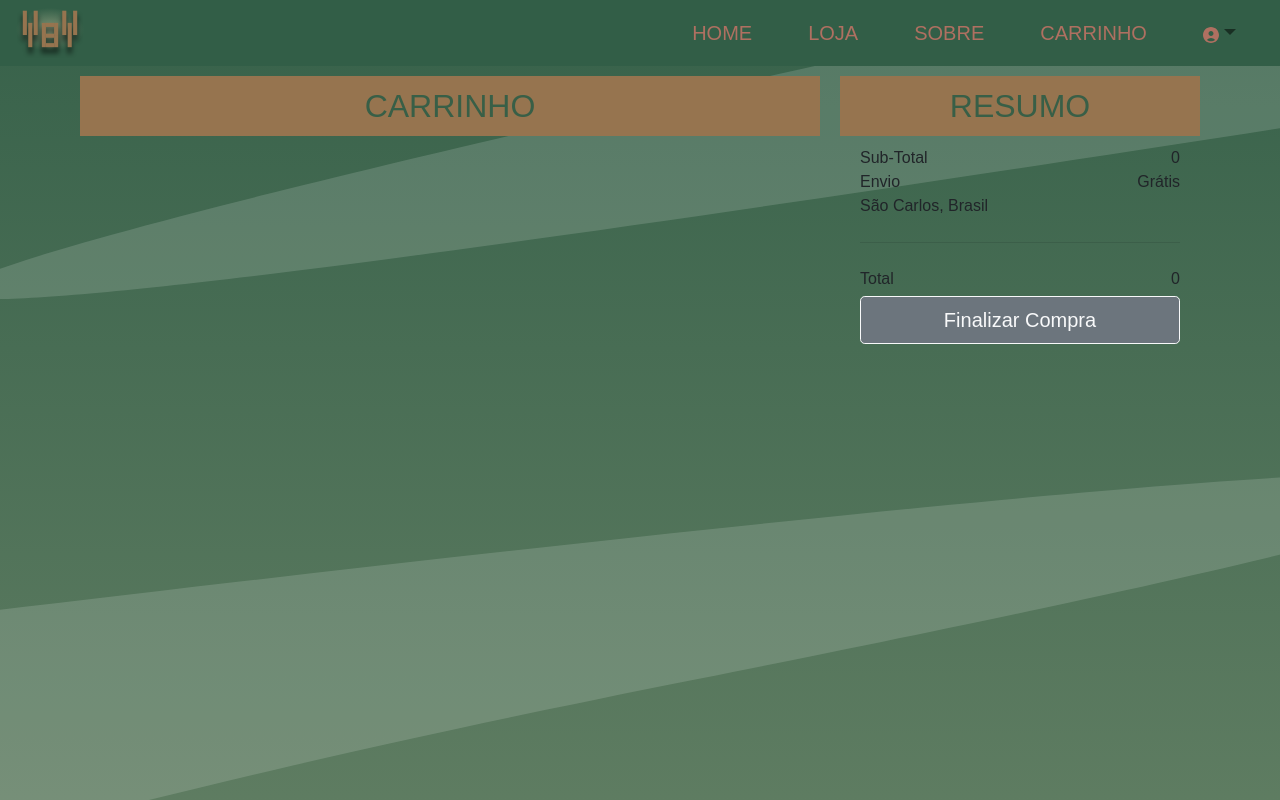
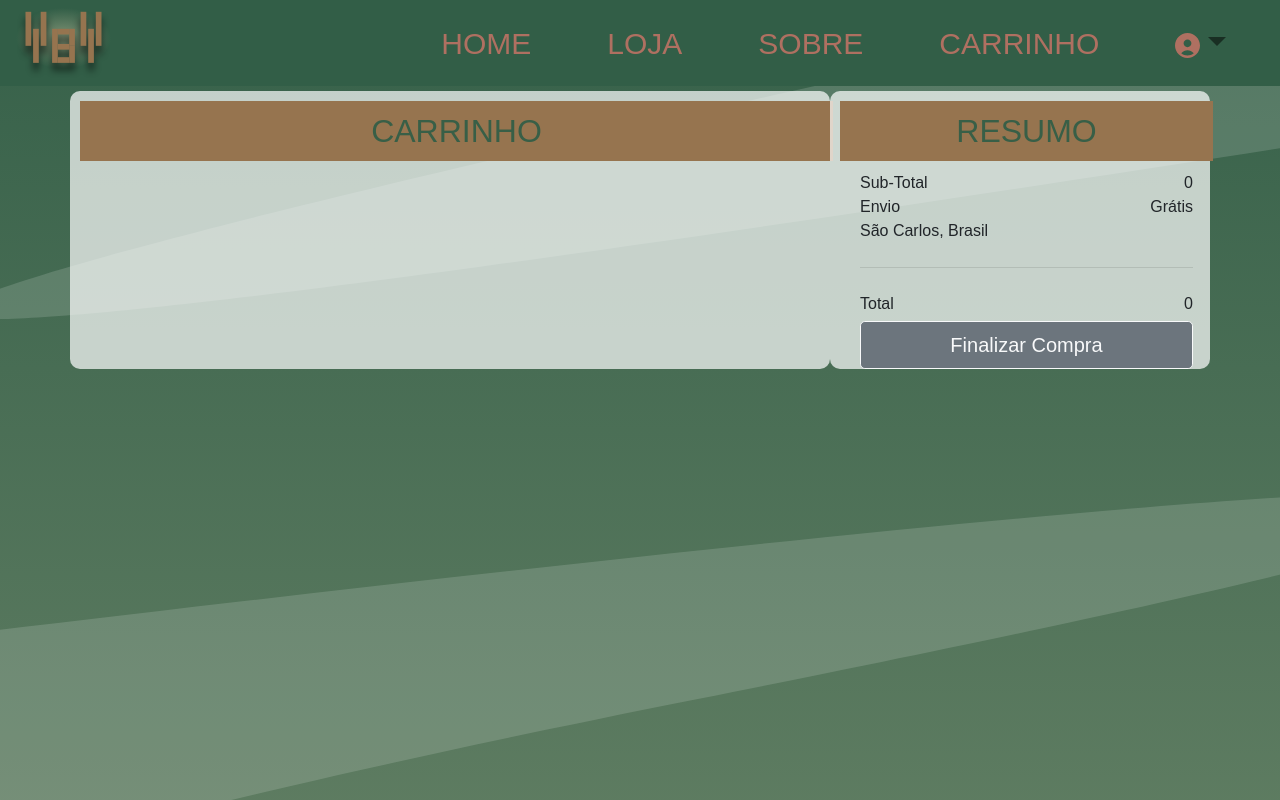
Before and after one commit to gicutieri/trab-web, a Vue app in the folder front/: page /carrinho in a window 1280 px wide. Shown: the top 800 px of the page. Built offline with nearby package versions, Linux system fonts and the light colour scheme.

Commit message:
card e nav

```diff
--- a/front/src/components/Card.vue
+++ b/front/src/components/Card.vue
@@ -179,15 +179,21 @@ text-align: center;
 color: #AF7061;
 }
 .card{
-  background-color: rgba(196, 196, 196, 0.7);
+  background-color: rgb(255, 255, 255);
   border-radius: 10px;
+  margin-bottom: 10px;
 }
 .cardfundo{
   background: rgba(196, 196, 196, 0);
   border-radius: 10px;
+  padding-left: 5px;
+  padding-right: 5px;
 }
 .cardimagem{
   filter: drop-shadow(0px 4px 4px rgba(0, 0, 0, 0.25));
 border-radius: 10px;
 }
+.col{
+  padding-bottom: 5px;
+}
 </style>
--- a/front/src/components/Carousel.vue
+++ b/front/src/components/Carousel.vue
@@ -1,6 +1,6 @@
 <template>
   <div>
-    <!-- <b-carousel
+     <b-carousel
       id="carousel-1"
       v-model="slide"
       :interval="4000"
@@ -21,7 +21,7 @@
       <b-carousel-slide img-src="@/assets/Carousel/Home3.png">
         <h1>HIGIENIZADOS</h1>
       </b-carousel-slide>
-    </b-carousel> -->
+    </b-carousel>
   </div>
 </template>
 
--- a/front/src/components/Header.vue
+++ b/front/src/components/Header.vue
@@ -2,7 +2,7 @@
   <header>
     <div>
       <b-navbar toggleable="lg">
-        <b-navbar-brand href="#"><img src="@/assets/Header/LogoYBY.svg" class="img-logo" alt=""></b-navbar-brand>
+        <b-navbar-brand :to="{ name: 'Home' }"><img src="@/assets/Header/LogoYBY.svg" class="img-logo" alt=""></b-navbar-brand>
 
         <b-navbar-toggle target="nav-collapse"></b-navbar-toggle>
 
@@ -17,12 +17,11 @@
             </b-navbar-nav>
 
             <b-nav-item-dropdown right>
-              <!-- Using 'button-content' slot -->
-              <template #button-content>
-                <img src="@/assets/Header/signvec.svg" alt="">
+              <template v-slot:button-content>
+                <img src="@/assets/Header/signvec.svg" class="imgsg" alt="">
               </template>
-              <b-dropdown-item :to="{name : 'Cadastro'}">Profile</b-dropdown-item>
-              <b-dropdown-item href="#">Sign Out</b-dropdown-item>
+              <b-dropdown-item :to="{name : 'Cadastro'}">CADASTRO</b-dropdown-item>
+              <b-dropdown-item :to="{name : 'Minha-conta'}">MINHA CONTA</b-dropdown-item>
             </b-nav-item-dropdown>
           </b-navbar-nav>
         </b-collapse>
@@ -56,7 +55,7 @@ export default {
 
 <style scoped>
   .nav-item{
-    font-size: 20px;
+    font-size: 30px;
     font-family: 'Montserrat', sans-serif;
   }
   .navbar-light .navbar-nav .nav-link {
@@ -67,13 +66,16 @@ export default {
     background: #325E47;
   }
   .img-logo{
-    height: 50px;
+    height: 70px;
     padding-bottom: 0;
     padding-top: 0;
   }
+  .navbar-toggler{
+    font-size: 1.75rem;
+  }
   .navbar-brand {
     display: inline-block;
-    max-width:50px;
+    max-width:60px;
     padding-top: 0;
     padding-bottom: 0;
     margin-right: 1rem;
@@ -87,4 +89,13 @@ export default {
       margin-right : 1em;
     }
   }
+  .imgsg{
+    height: 25px;
+    margin: auto;
+  }
+  .row{
+    margin-right: -20px;
+    margin-left: -20px;
+}
+
 </style>
--- a/front/src/views/Carrinho.vue
+++ b/front/src/views/Carrinho.vue
@@ -2,7 +2,7 @@
   <div class="carrinho">
     <div class="container">
       <div class="row">
-        <div class="col-md-8">
+        <div class="col-md-8 carback">
           <div class="row">
             <div class="shape">
               <h2 class="shapecontent">CARRINHO</h2>
@@ -13,7 +13,7 @@
           </div>
         </div>
 
-        <div class="col-md-4">
+        <div class="col-md-4 carback">
           <div class="row">
             <div class="shape">
               <h2 class="shapecontent">RESUMO</h2>
@@ -92,4 +92,10 @@ export default {
 #finalizar{
   margin-top: 5px;
 }
+.carback{
+  background-color: rgba(255, 255, 255, 0.7);
+  border-radius: 10px;
+  margin-top: 5px;
+  padding-right: 2px;
+}
 </style>
```
